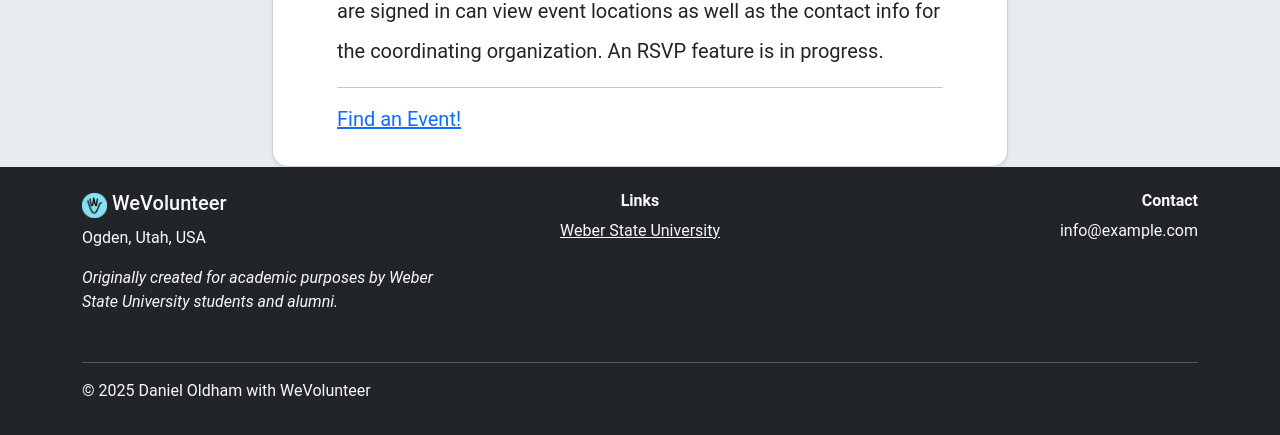
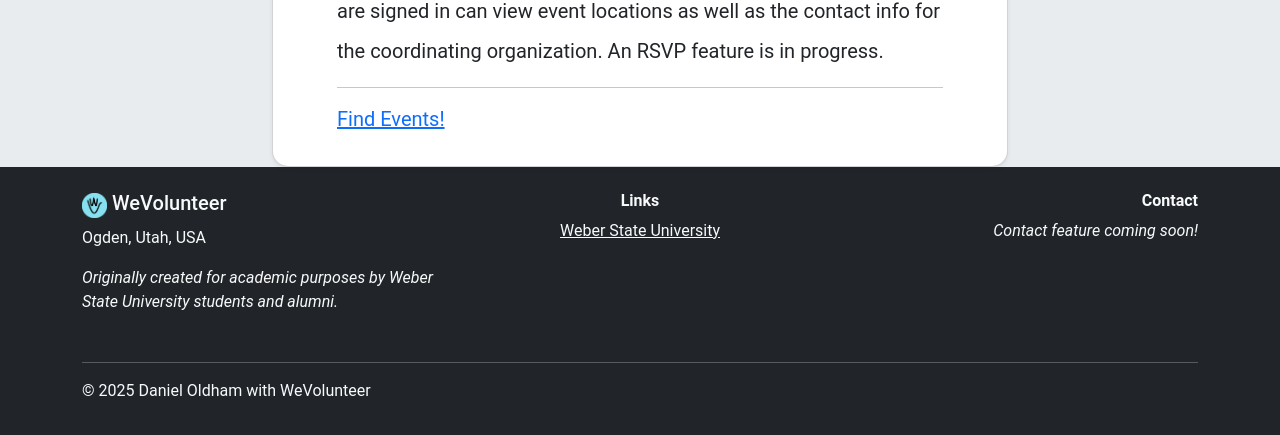
Before and after one commit to DanielOldham/WeVolunteer, a Django app: page /about/ in a window 1280 px wide. Shown: the part 958-1393 px from the top of the page. Run offline with Django 5.2, Linux system fonts and the light colour scheme; parts of the project's set-up code (start-up, migrations or seed data) failed here and were passed over; some libraries are stand-ins or nearby versions.

Commit message:
minor formatting changes

```diff
--- a/WeVolunteer/core/templates/about.html
+++ b/WeVolunteer/core/templates/about.html
@@ -38,7 +38,7 @@
 
                         <hr>
 
-                        <a class="card-link fs-5" href="{% url 'core:events' %}">Find an Event!</a>
+                        <a class="card-link fs-5" href="{% url 'core:events' %}">Find Events!</a>
                     </div>
                 </div>
             </div>
--- a/WeVolunteer/templates/nav_footer.html
+++ b/WeVolunteer/templates/nav_footer.html
@@ -108,8 +108,8 @@
             </div>
             <div class="col-md-4 mb-3 text-md-end">
                 <h6 class="fw-bold">Contact</h6>
-                <p>
-                    info@example.com
+                <p class="fst-italic">
+                    Contact feature coming soon!
                 </p>
             </div>
         </div>
```
